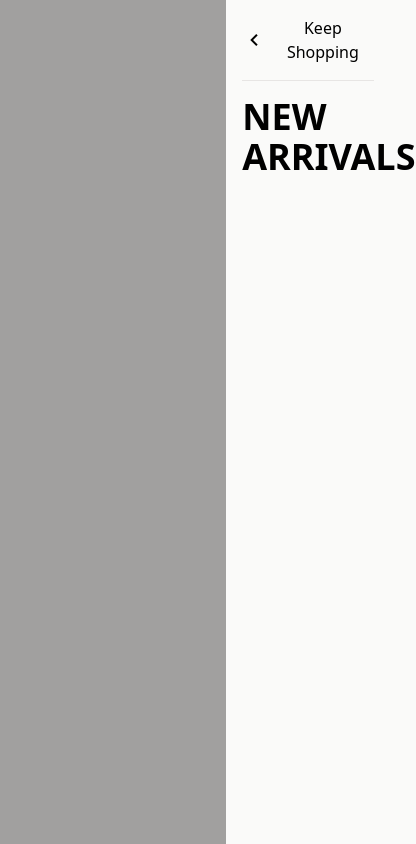
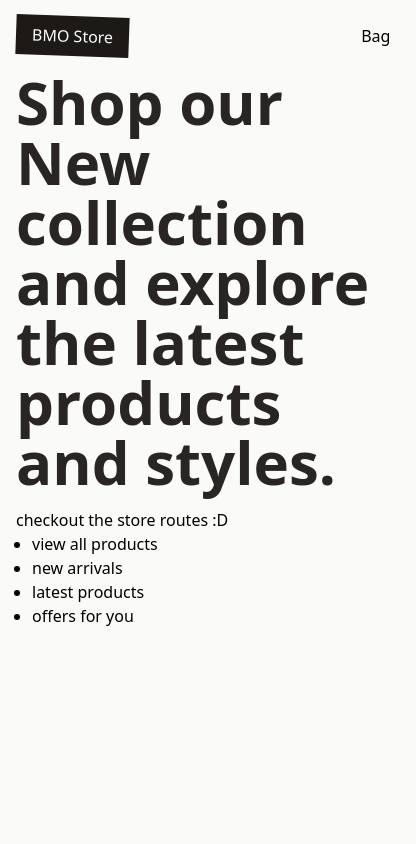
Before and after one commit to Kevin-Illu/ecommerce-frontend, an Angular app: page / in a window 390 px wide. Shown: the top 844 px of the page, 416 px wide, since content can reach past the window. Built offline with nearby package versions, Linux system fonts and the light colour scheme.

Commit message:
feat(responsive design): add responsive structure in all pages

```diff
--- a/src/app/pages/product-details/product-detail.component.html
+++ b/src/app/pages/product-details/product-detail.component.html
@@ -15,13 +15,13 @@
 
 <div *ngIf="(!isLoading && product) || (!isLoading && product !== undefined)">
   <div class="flex flex-col lg:flex-row gap-8">
-    <div class="w-6/12 pr-8">
-      <h1 class="text-6xl 2xl:text-7xl font-extrabold uppercase">
+    <div class="w-full lg:w-6/12 lg:pr-8">
+      <h1 class="text-2xl lg:text-6xl 2xl:text-7xl font-extrabold uppercase">
         {{ product.productName }}
       </h1>
     </div>
-    <div class="w-6/12">
-      <ul class="w-8/12">
+    <div class="w-full lg:w-6/12">
+      <ul class="lg:w-8/12">
         <li class="pb-4">
           <p>${{ product.MSRP }}</p>
         </li>
@@ -42,7 +42,7 @@
         </li>
       </ul>
 
-      <div class="py-2 w-8/12">
+      <div class="py-2 w-full lg:w-8/12">
         <button
           class="w-full bg-stone-900 text-stone-50 py-2 px-4 hover:bg-stone-800 rounded-sm flex gap-4 justify-center items-center"
         >
--- a/src/app/shared/header/header.component.html
+++ b/src/app/shared/header/header.component.html
@@ -1,5 +1,7 @@
 <header class="w-full sticky top-0 z-40">
-  <div class="container mx-auto my-0 flex items-center justify-between py-4">
+  <div
+    class="w-[96%] mx-4 lg:container lg:mx-auto my-0 flex items-center justify-between py-4"
+  >
     <div class="bg-stone-900 text-white py-2 px-4 rotate-2">
       <p>BMO Store</p>
     </div>
--- a/src/app/shared/layout/layout.component.html
+++ b/src/app/shared/layout/layout.component.html
@@ -1,7 +1,7 @@
 <div class="min-h-screen h-full relative">
-  <bag-component></bag-component>
+  <!-- <bag-component></bag-component> -->
   <app-header></app-header>
-  <main class="container mx-auto my-0">
+  <main class="w-[96%] mx-4 lg:container lg:mx-auto my-0">
     <router-outlet></router-outlet>
   </main>
   <app-footer></app-footer>
```
